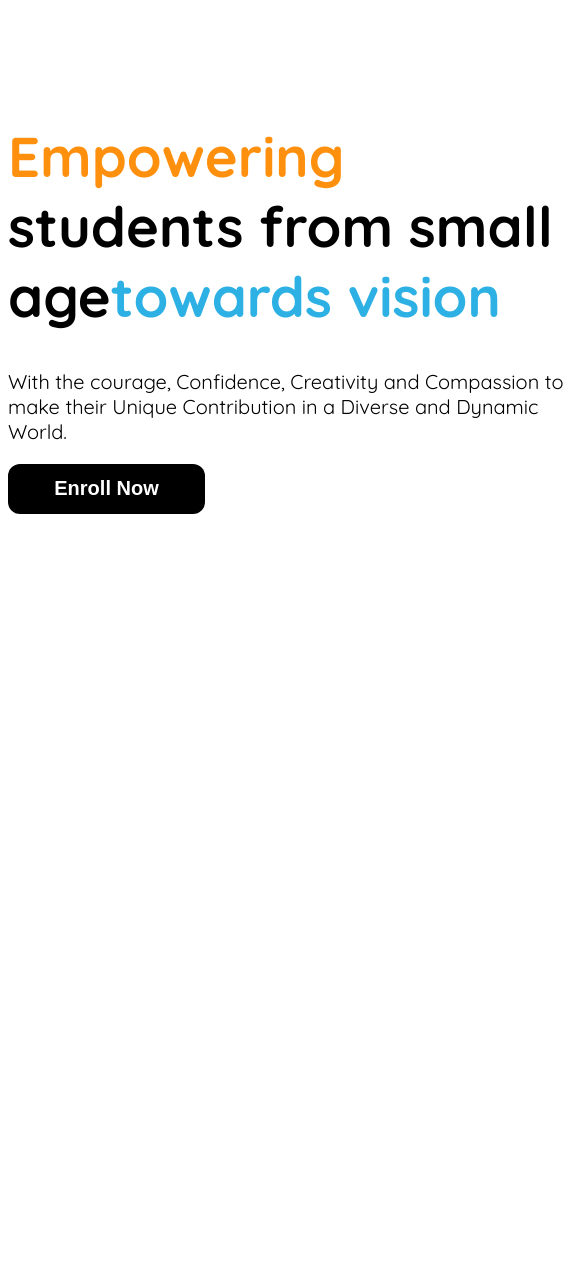
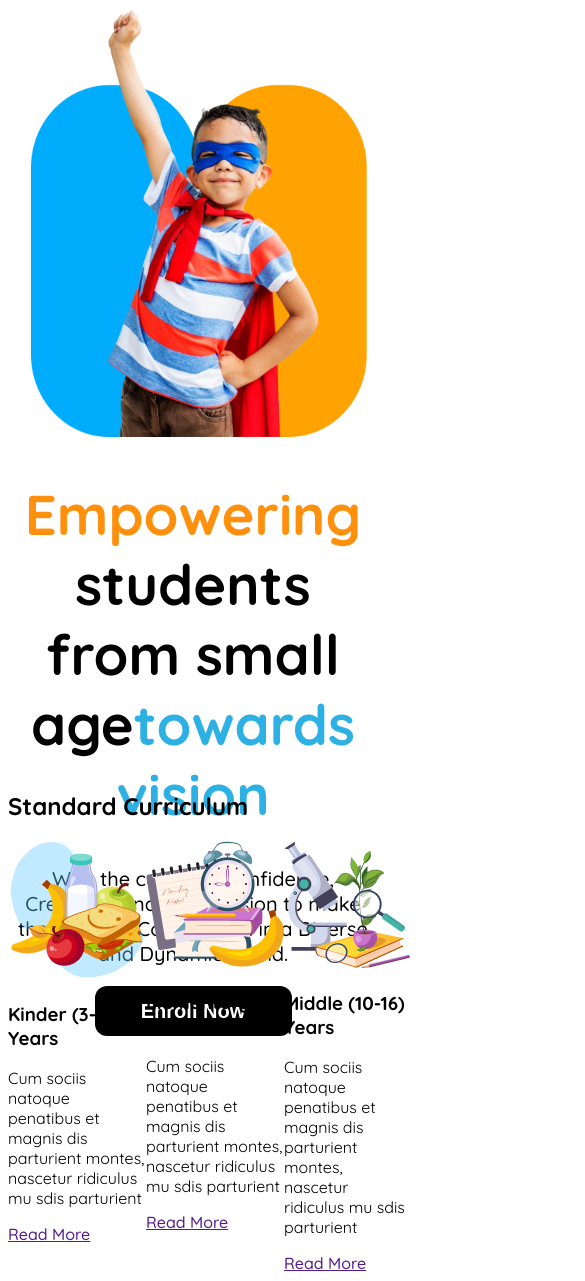
Before and after one commit to RsRiad/Kids-School, a plain HTML site: page index.html in a window 390 px wide. Shown: the part 134-1415 px from the top of the page, 585 px wide, since content can reach past the window. Before the commit the page ends 844 px from the top, so only its background shows below. Drawn offline with Linux system fonts and the light colour scheme.

Commit message:
till-banner-responsive

```diff
--- a/index.html
+++ b/index.html
@@ -23,18 +23,56 @@
                 <li class="nav-items"><a href=""class="nav-link admission">Admission</a></li>
             </ul>
             <button class="btn-contact">Contact</button>
+            <img class="menu" src="./assets/menu2.png" alt="">
         </nav >
+
+
         <div class="banner-content flex">
             <div class="banner-info">
-                <h1 class="title"><span id="title-orange">Empowering</span>
+                <h1 class="title"><span id="title-orange">Empowering<br></span>
                     students from small age<span id="title-blue">towards vision</span> </h1>
                 <p class="title-info">With the courage, Confidence, Creativity and Compassion to make their Unique Contribution in a Diverse and Dynamic World.</p>
                 <button class="btn-enroll">Enroll Now</button>
             </div>
-            <div><img src="./assets/hero-kids.png" alt=""></div>
+            <div><img class="h-bg" src="./assets/hero-kids.png" alt=""></div>
         </div>
     </header>
     <main>
+
+        <section class="standard-curriculum">
+            <h1 class="sc-title">Standard Curriculum</h1>
+
+            <div class="sc-content flex">
+                <div class="sc-box">
+                    <img src="./assets/kinder.png" alt="">
+                    <h3 class="sc-heading">Kinder (3-6) Years</h3>
+                    <p class="sc-info">Cum sociis natoque penatibus et magnis
+                        dis parturient montes, nascetur ridiculus
+                        mu sdis parturient</p>
+                    <a class="sc-rm-b" href="">Read More</a>
+                </div>
+                <div class="sc-box">
+                    <img src="./assets/elementary.png" alt="">
+                    <h3 class="sc-heading">Elementary School</h3>
+                    <p class="sc-info">Cum sociis natoque penatibus et magnis
+                        dis parturient montes, nascetur ridiculus
+                        mu sdis parturient</p>
+                    <a class="sc-rm-y" href="">Read More</a>
+                </div>
+                <div class="sc-box">
+                    <img src="./assets/middle.png" alt="">
+                    <h3 class="sc-heading">Middle (10-16) Years</h3>
+                    <p class="sc-info">Cum sociis natoque penatibus et magnis
+                        dis parturient montes, nascetur ridiculus
+                        mu sdis parturient</p>
+                    <a class="sc-rm-p" href="">Read More</a>
+                </div>
+            </div>
+
+
+
+        </section>
+
 
     </main>
     <footer>
--- a/style/style.css
+++ b/style/style.css
@@ -12,6 +12,9 @@
     max-width: 1440px;
     margin: 0 auto;
     padding: 20px 0;
+}
+.menu{
+    display: none;
 }
 .nav-links{
     list-style: none;
@@ -70,7 +73,7 @@ a{
     color: #ff900e;
 }
 .banner-content{
-    width: 1158px;
+    width: 1200px;
     height: 575px;
     margin: 0 auto;
     gap: 50px;
@@ -97,3 +100,71 @@ a{
     /* text-align: left; */
 
 }
+
+
+
+
+/* Standard Curriculum */
+
+
+
+
+
+
+
+
+/* media query */
+@media screen and (max-width:390px){
+
+    .nav-bar,.banner-content,.nav-links{
+        flex-direction: column;
+    }
+    .name,.btn-contact,.nav-links{
+        display: none;
+    }
+    .nav-bar{
+        border: #eeb069;
+        border-style: solid;
+        border-width: 1px;
+        width: 380px;
+        height: 70px;
+        margin: 0;
+        padding: 0%;
+        margin-bottom: 100px;
+        justify-content: space-around;
+        /* gap: 5px; */
+    }
+    .banner-info{
+    font-weight: 500;
+    width: 370px;
+    /* height: auto; */
+    margin: 0;
+    text-align: center;
+
+        /* margin-right: 10px; */
+    }
+    .menu{
+        display: contents;
+    }
+    .banner-content{
+        flex-direction: column-reverse;
+        margin: 0;
+        gap: 0;
+        width: 357px;
+        height: 725px;
+
+        /* margin-right: 100px; */
+    }
+    .h-bg{
+        /* margin-top: 700px; */
+        width: 336px;
+        height: 434px;
+        align-content: center;
+        margin-left: 23px;
+
+    }
+    .btn-enroll{
+        margin-bottom: 30px;
+    }
+
+}
```
Also changed, not shown: assets/menu.png (added).
